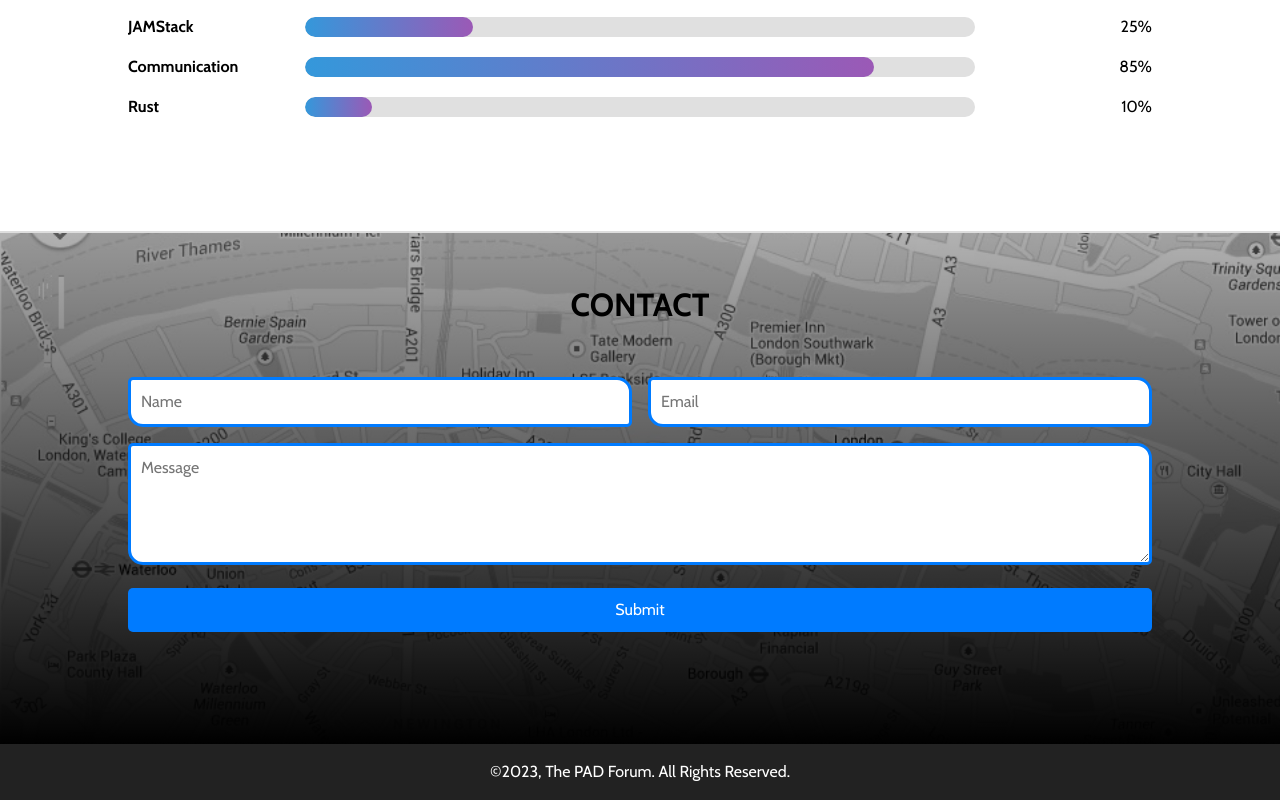
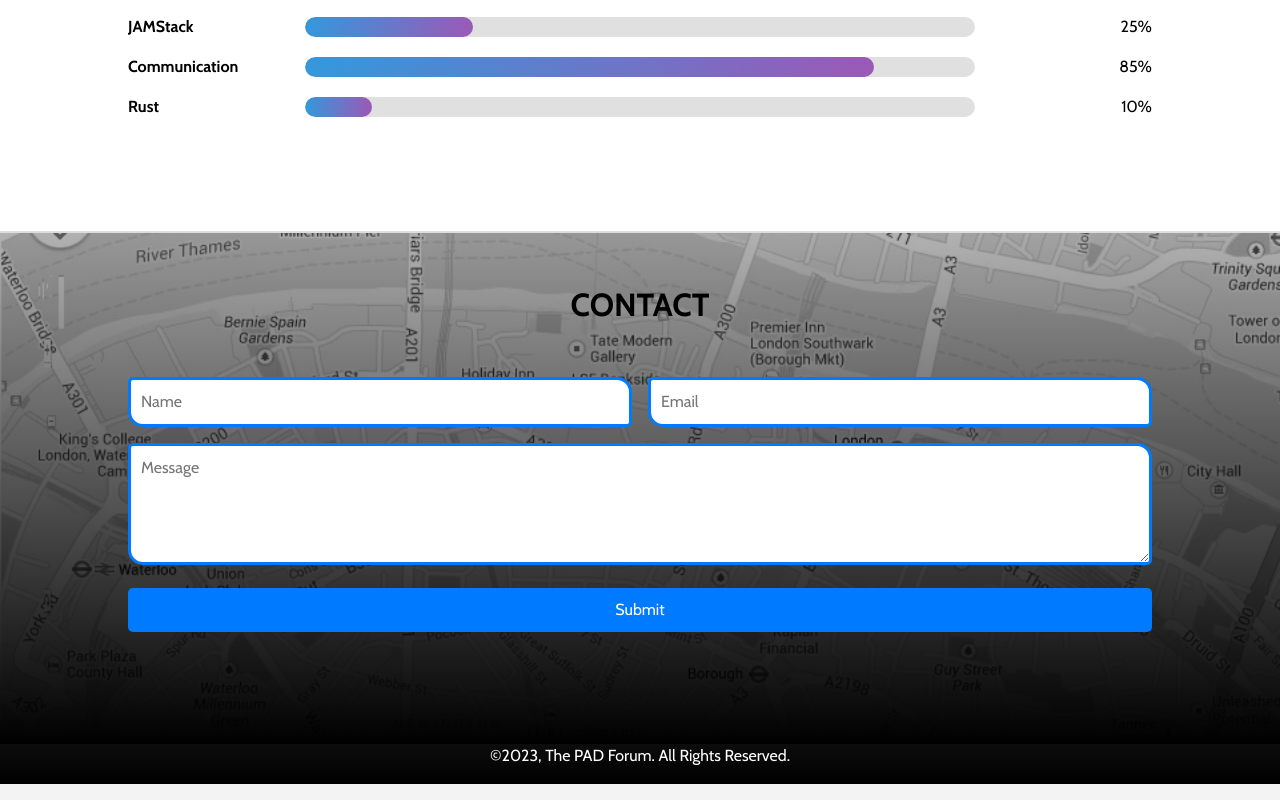
Before and after one commit to the-pad-forum/activity8-doris-ena-07, a Next.js app: page / in a window 1280 px wide. Shown: the part 1277-2077 px from the top of the page. Built offline with nearby package versions, Linux system fonts and the light colour scheme.

Commit message:
refactor: Footer

```diff
--- a/app/styles/Footer.module.css
+++ b/app/styles/Footer.module.css
@@ -1,6 +1,7 @@
 .footer {
-    padding: 1rem;
-    background-color: #222;
+    padding: 0 0 1rem;
+    background-image: linear-gradient(to bottom, rgba(0, 0, 0, .95), rgba(0, 0, 0, 1));
     color: #fff;
     text-align: center;
+
   }
```
